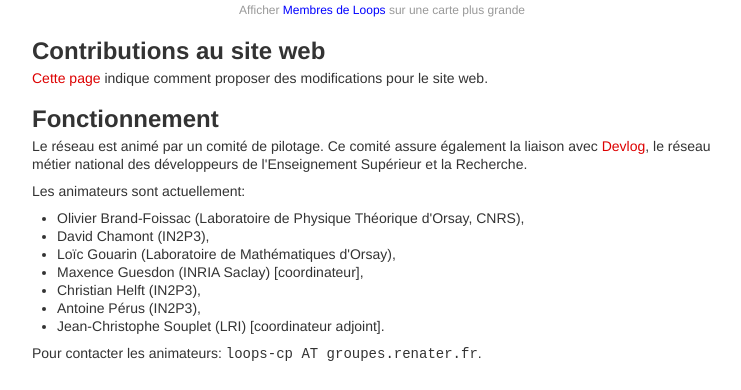
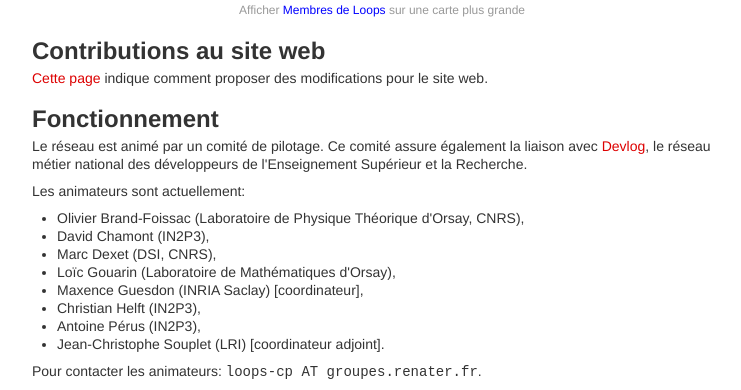
Before and after one commit to reseau-loops/reseau-loops.github.com, a Jekyll site: the page built from about.html, in a window 1280 px wide and 900 px high, scrolled down 845 px, cut to the strip 510-900 px from the top of the window. Shown: the whole strip, without its empty margins (258-999 px from the left). Built offline with Jekyll 4.4.1, drawn with Linux system fonts in a browser that asks for light colours; Markdown is read by kramdown in place of the engine named in the settings; comment, search, counter and statistics services are not loaded.

Commit message:
nouvelle lettre DR4. Mise a jour composition CP

```diff
--- a/about.html
+++ b/about.html
@@ -102,6 +102,7 @@ Les animateurs sont actuellement:
 <ul>
 <li>Olivier Brand-Foissac (Laboratoire de Physique Théorique d'Orsay, CNRS),</li>
 <li>David Chamont (IN2P3),</li>
+<li>Marc  Dexet (DSI, CNRS),</li>
 <li>Loïc Gouarin (Laboratoire de Mathématiques d'Orsay),</li>
 <li>Maxence Guesdon (INRIA Saclay) [coordinateur], </li>
 <li>Christian Helft (IN2P3),</li>
```
Also changed, not shown: 2 other files.
